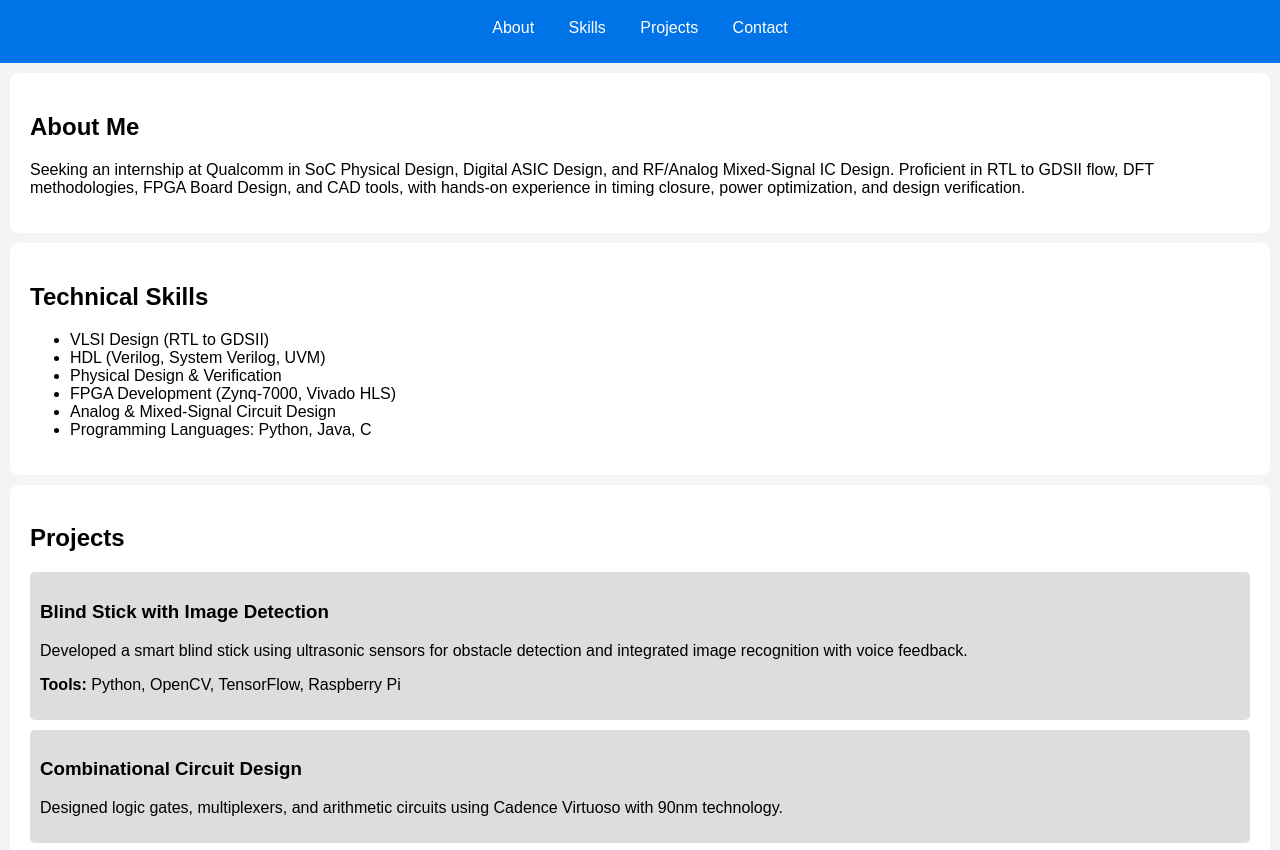
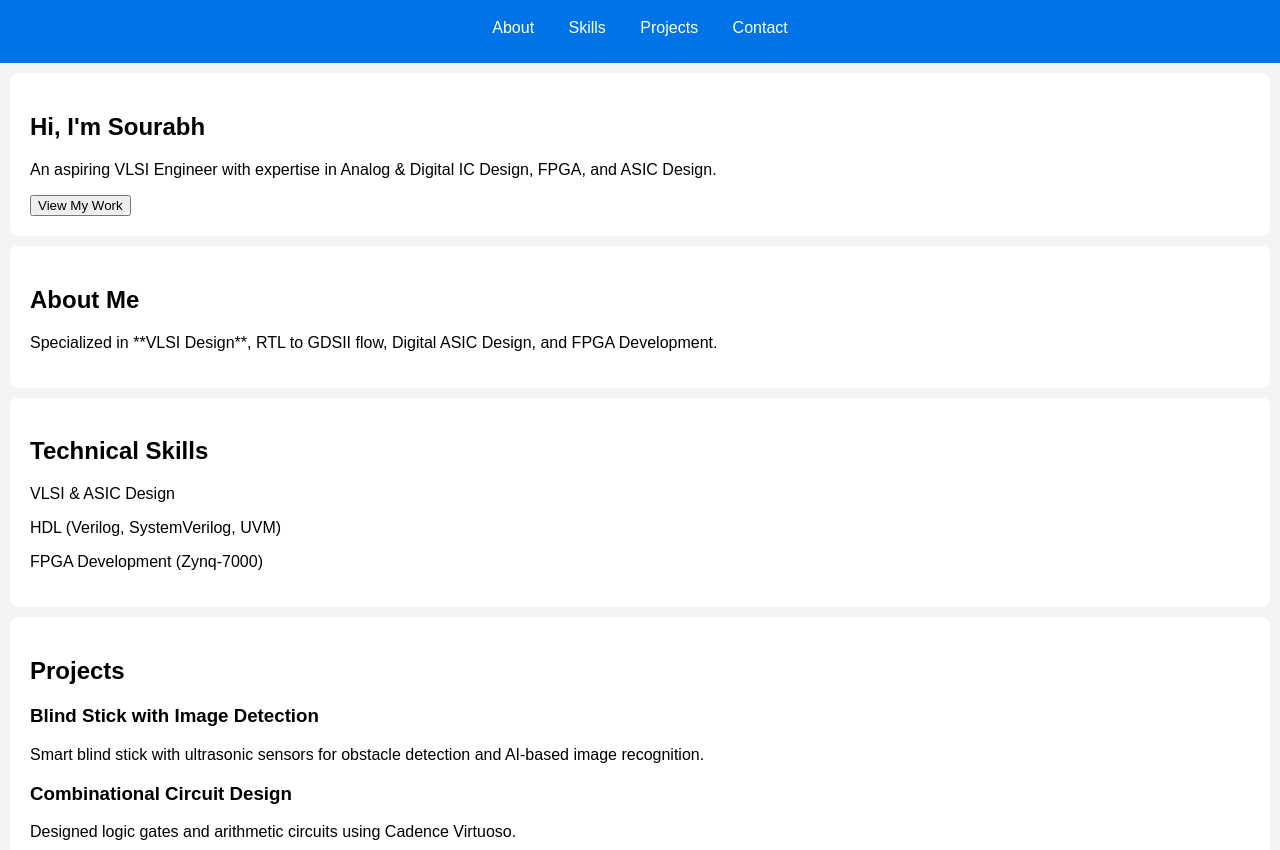
Before and after one commit to SRB-TYAGI/Portfolio, a plain HTML site: page index.html in a window 1280 px wide. Shown: the part 71-921 px from the top of the page. Drawn offline with nearby package versions, Linux system fonts and the light colour scheme.

Commit message:
Update index.html

```diff
--- a/index.html
+++ b/index.html
@@ -3,14 +3,15 @@
 <head>
     <meta charset="UTF-8">
     <meta name="viewport" content="width=device-width, initial-scale=1.0">
-    <title>Sourabh Tyagi - Portfolio</title>
+    <title>Sourabh Tyagi - Animated Portfolio</title>
     <link rel="stylesheet" href="style.css">
+    <script src="https://cdnjs.cloudflare.com/ajax/libs/gsap/3.12.2/gsap.min.js"></script>
 </head>
 <body>
 
-    <!-- Navigation Bar -->
+    <!-- Header Section -->
     <header>
-        <h1>Sourabh Tyagi</h1>
+        <h1 class="fade-in">Sourabh Tyagi</h1>
         <nav>
             <ul>
                 <li><a href="#about">About</a></li>
@@ -21,43 +22,46 @@
         </nav>
     </header>
 
+    <!-- Hero Section -->
+    <section class="hero">
+        <h2>Hi, I'm Sourabh</h2>
+        <p>An aspiring VLSI Engineer with expertise in Analog & Digital IC Design, FPGA, and ASIC Design.</p>
+        <button class="cta">View My Work</button>
+    </section>
+
     <!-- About Section -->
-    <section id="about">
+    <section id="about" class="fade-in">
         <h2>About Me</h2>
-        <p>Seeking an internship at Qualcomm in SoC Physical Design, Digital ASIC Design, and RF/Analog Mixed-Signal IC Design.
-           Proficient in RTL to GDSII flow, DFT methodologies, FPGA Board Design, and CAD tools, with hands-on experience in timing closure, power optimization, and design verification.</p>
+        <p>Specialized in **VLSI Design**, RTL to GDSII flow, Digital ASIC Design, and FPGA Development.</p>
     </section>
 
     <!-- Skills Section -->
     <section id="skills">
         <h2>Technical Skills</h2>
-        <ul>
-            <li>VLSI Design (RTL to GDSII)</li>
-            <li>HDL (Verilog, System Verilog, UVM)</li>
-            <li>Physical Design & Verification</li>
-            <li>FPGA Development (Zynq-7000, Vivado HLS)</li>
-            <li>Analog & Mixed-Signal Circuit Design</li>
-            <li>Programming Languages: Python, Java, C</li>
-        </ul>
+        <div class="skill-bar">
+            <p>VLSI & ASIC Design</p>
+            <div class="bar"><span class="fill" style="width: 90%;"></span></div>
+        </div>
+        <div class="skill-bar">
+            <p>HDL (Verilog, SystemVerilog, UVM)</p>
+            <div class="bar"><span class="fill" style="width: 85%;"></span></div>
+        </div>
+        <div class="skill-bar">
+            <p>FPGA Development (Zynq-7000)</p>
+            <div class="bar"><span class="fill" style="width: 80%;"></span></div>
+        </div>
     </section>
 
     <!-- Projects Section -->
     <section id="projects">
         <h2>Projects</h2>
-        <div class="project">
+        <div class="project-card fade-in">
             <h3>Blind Stick with Image Detection</h3>
-            <p>Developed a smart blind stick using ultrasonic sensors for obstacle detection and integrated image recognition with voice feedback.</p>
-            <p><strong>Tools:</strong> Python, OpenCV, TensorFlow, Raspberry Pi</p>
+            <p>Smart blind stick with ultrasonic sensors for obstacle detection and AI-based image recognition.</p>
         </div>
-
-        <div class="project">
+        <div class="project-card fade-in">
             <h3>Combinational Circuit Design</h3>
-            <p>Designed logic gates, multiplexers, and arithmetic circuits using Cadence Virtuoso with 90nm technology.</p>
-        </div>
-
-        <div class="project">
-            <h3>Analog Circuit Design</h3>
-            <p>Designed Common Source Amplifier, Differential Amplifier, and Current Mirror using Cadence Virtuoso.</p>
+            <p>Designed logic gates and arithmetic circuits using Cadence Virtuoso.</p>
         </div>
     </section>
 
@@ -69,9 +73,11 @@
         <p>GitHub: <a href="https://github.com/your-github-id" target="_blank">GitHub Profile</a></p>
     </section>
 
+    <!-- Footer -->
     <footer>
         <p>&copy; 2025 Sourabh Tyagi. All Rights Reserved.</p>
     </footer>
 
+    <script src="script.js"></script>
 </body>
 </html>
```
